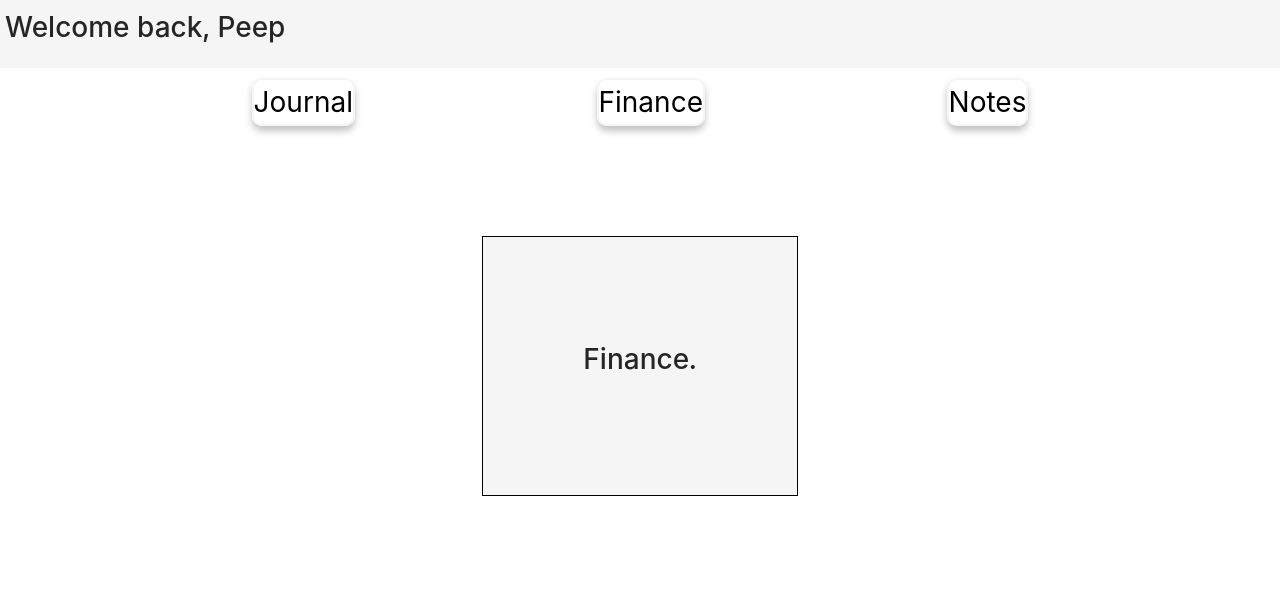
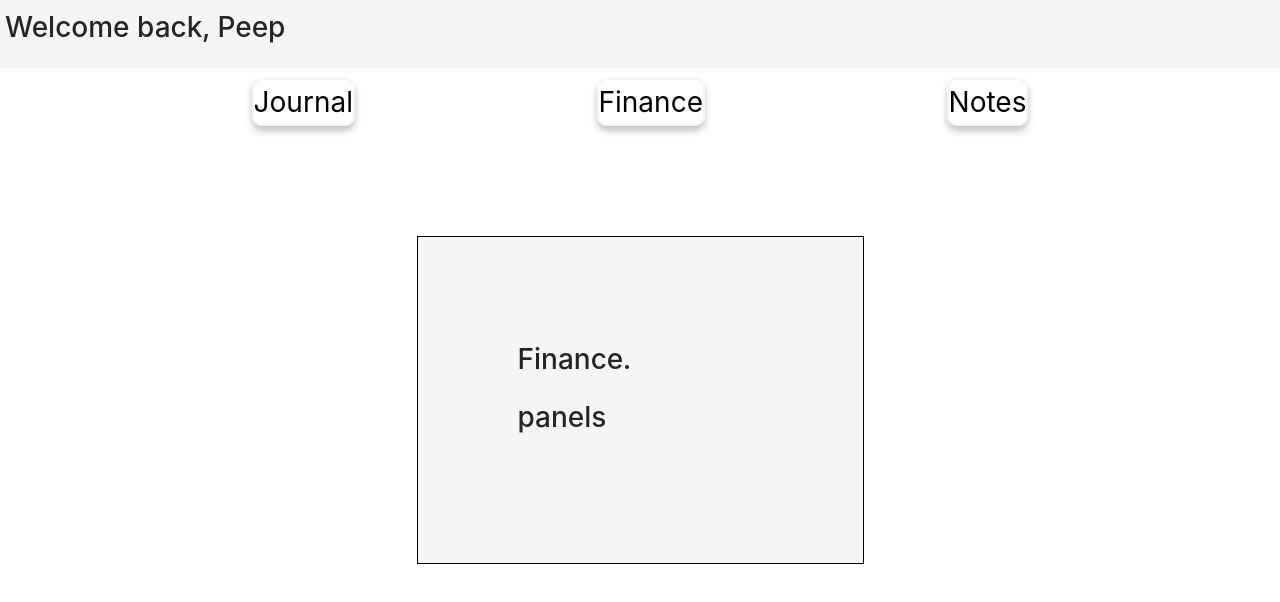
Before and after one commit to arn-foto/encrypt-me, a React (Create React App) app in the folder encrypt-me/: page /finance in a window 1280 px wide. Shown: the top 602 px of the page. Built offline with nearby package versions, Linux system fonts and the light colour scheme.

Commit message:
+ Create finance panels

```diff
--- a/encrypt-me/src/Components/FinanceWidget/index.js
+++ b/encrypt-me/src/Components/FinanceWidget/index.js
@@ -1,11 +1,14 @@
 import React from "react";
-import { FinanceContainer } from "./styles";
+import { FinanceContainer, FinancePanels } from "./styles";
 
 function FinanceWidget() {
 	return (
 		<div>
 			<FinanceContainer>
 				<h1>Finance.</h1>
+				<FinancePanels>
+					<h1>panels</h1>
+				</FinancePanels>
 			</FinanceContainer>
 		</div>
 	);
--- a/encrypt-me/src/Components/FinanceWidget/styles.js
+++ b/encrypt-me/src/Components/FinanceWidget/styles.js
@@ -7,4 +7,11 @@ const FinanceContainer = styled.div`
 	border: 1px solid black;
 `;
 
-export { FinanceContainer };
+const FinancePanels = styled.div`
+	display: grid;
+	grid-gap: 10px;
+	grid-template-columns: 225px auto auto;
+	grid-template-rows: auto auto;
+`;
+
+export { FinanceContainer, FinancePanels };
```
